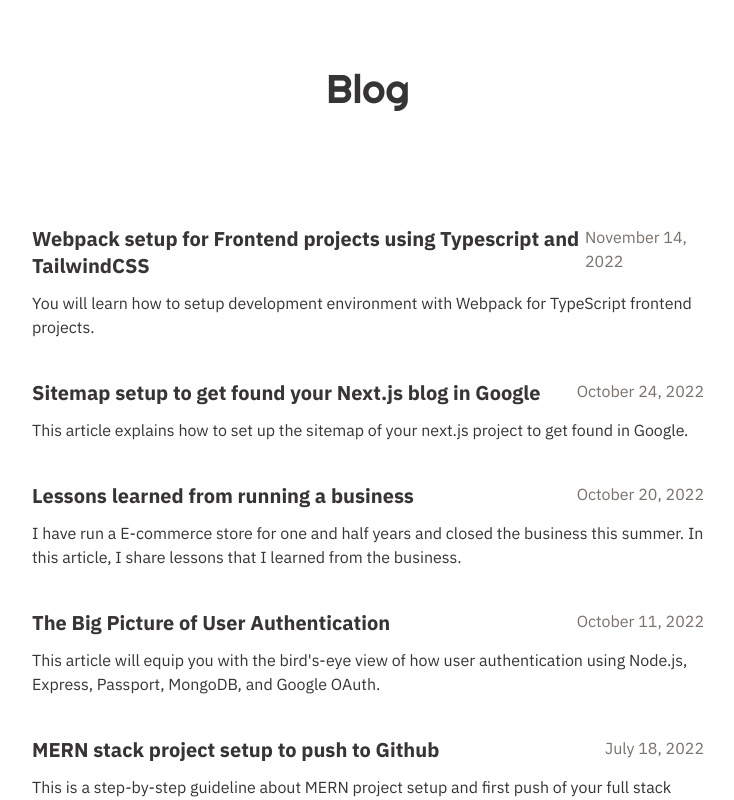
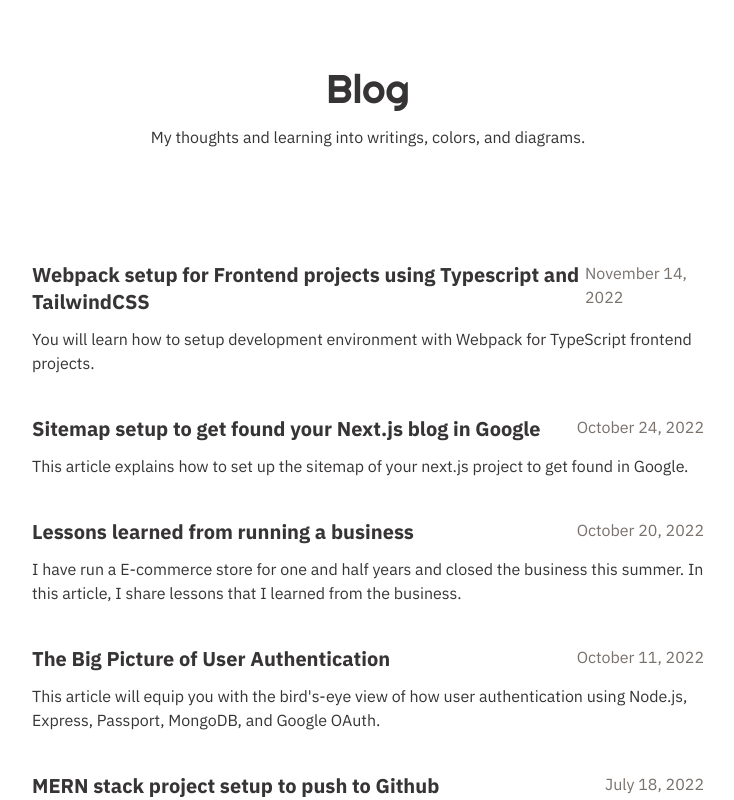
Before and after one commit to chepark/portfolio, a Next.js app: page /blog in a window 1280 px wide. Shown: the top 800 px of the page, without its empty margins (272-1006 px from the left). Built offline with nearby package versions, Linux system fonts and the light colour scheme.

Commit message:
Add type in PageHeader

```diff
--- a/components/pageHeader/PageHeader.tsx
+++ b/components/pageHeader/PageHeader.tsx
@@ -1,12 +1,22 @@
 import { useRouter } from "next/router";
 
-const PageHeader = ({ title }) => {
+type PageHeaderProps = {
+  title: string;
+  subTitle?: string;
+}
+
+const PageHeader = ({ title, subTitle }: PageHeaderProps) => {
   const { pathname } = useRouter();
   const textAlignClass = pathname == "/" ? "text-left" : "text-center";
 
   return (
     <header>
       <h1 className={`${textAlignClass} font-righteous`}>{title}</h1>
+      {pathname !== "" && (
+        <p className={`mt-3 text-base whitespace-pre-line ${textAlignClass}`}>
+          {subTitle}
+        </p>
+      )}
     </header>
   );
 };
```
